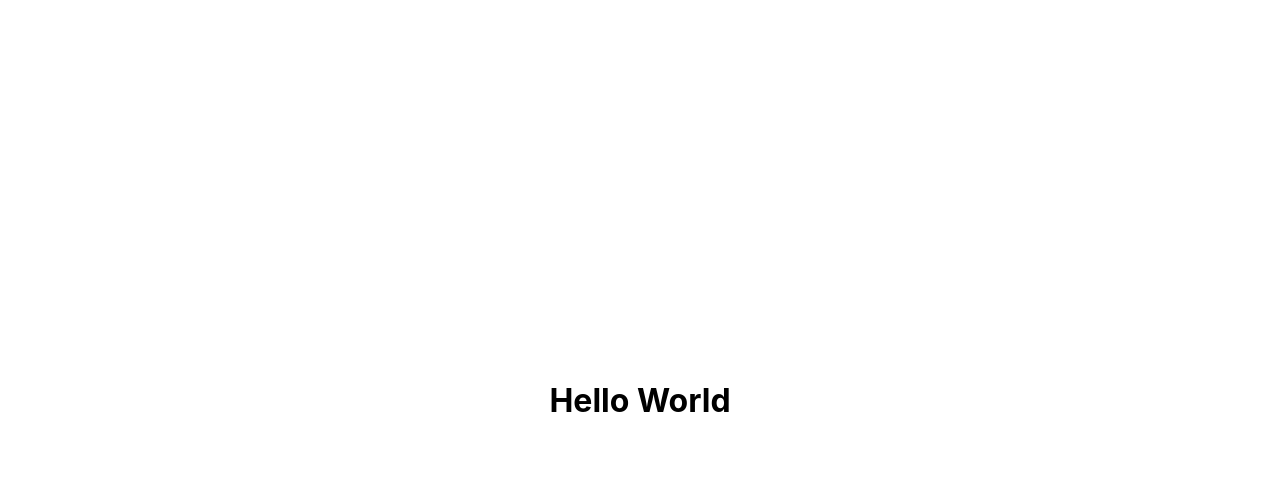
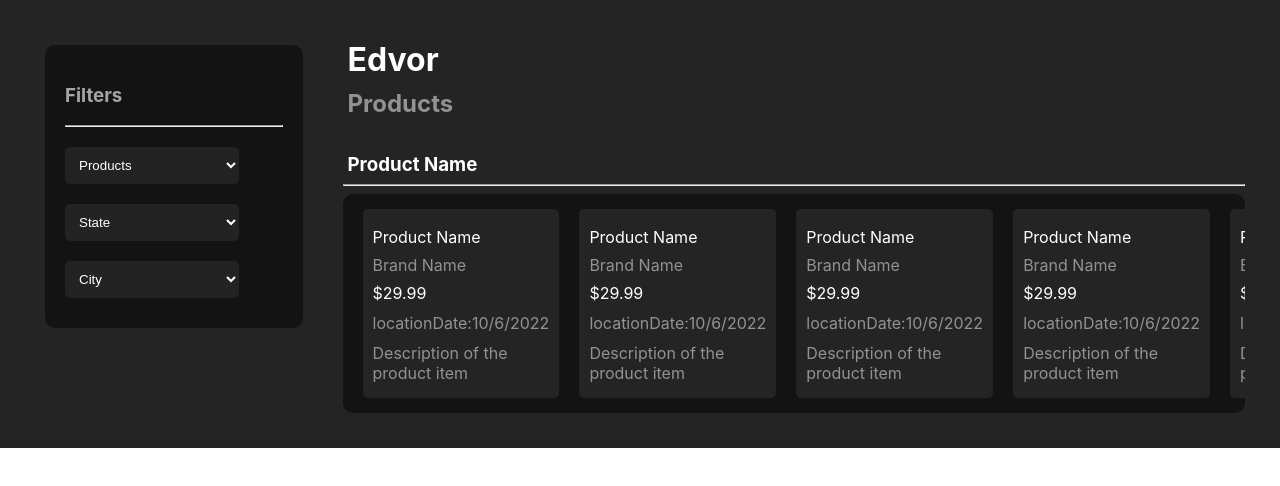
Before and after one commit to lolyparty/Edvor, a Next.js app: page / in a window 1280 px wide. Shown: the top 486 px of the page. Built offline with nearby package versions, Linux system fonts and the light colour scheme.

Commit message:
updated UI, filter and product components

```diff
--- a/pages/index.js
+++ b/pages/index.js
@@ -7,7 +7,161 @@ export default function Home() {
       <Head>
         <title>Hurray!! First NextJs App</title>
       </Head>
-      <h1>Hello World</h1>
+      <div className={styles.main}>
+        <div className={styles.leftcontainer}>
+          <div className={styles.leftcontainer_content}>
+            <h3>Filters</h3>
+            <hr className={styles.underline}></hr>
+              <select className={styles.productfilters}>
+                <option>Products</option>
+                <option>Products</option>
+                <option>Products</option>
+                <option>Products</option>
+              </select>
+              <select className={styles.productfilters}>
+                <option>State</option>
+              </select>
+              <select className={styles.productfilters}>
+                <option>City</option>
+              </select>
+          </div>
+        </div>
+        <div className={styles.rightcontent}>
+          <h1>Edvor</h1>
+          <h2>Products</h2>
+          <div className={styles.product}>
+            <h3>Product Name</h3>
+            <hr className={styles.underline}></hr>
+            <div className={styles.product_items_container}>
+              <div className={styles.product_item}>
+                <div className={styles.product_item_name_container}>
+                  <img src="" />
+                  <div className={styles.product_item_name}>
+                    <p>Product Name</p>
+                    <p>Brand Name</p>
+                    <p>$29.99</p>
+                  </div>
+                </div>
+                <div className={styles.product_item_details}>
+                  <div className={styles.product_item_date}>
+                    <p>location</p>
+                    <p>Date:10/6/2022</p>
+                  </div>
+                  <p>Description of the product item</p>
+                </div>
+              </div>
+
+              <div className={styles.product_item}>
+                <div className={styles.product_item_name_container}>
+                  <img src="" />
+                  <div className={styles.product_item_name}>
+                    <p>Product Name</p>
+                    <p>Brand Name</p>
+                    <p>$29.99</p>
+                  </div>
+                </div>
+                <div className={styles.product_item_details}>
+                  <div className={styles.product_item_date}>
+                    <p>location</p>
+                    <p>Date:10/6/2022</p>
+                  </div>
+                  <p>Description of the product item</p>
+                </div>
+              </div>
+
+              <div className={styles.product_item}>
+                <div className={styles.product_item_name_container}>
+                  <img src="" />
+                  <div className={styles.product_item_name}>
+                    <p>Product Name</p>
+                    <p>Brand Name</p>
+                    <p>$29.99</p>
+                  </div>
+                </div>
+                <div className={styles.product_item_details}>
+                  <div className={styles.product_item_date}>
+                    <p>location</p>
+                    <p>Date:10/6/2022</p>
+                  </div>
+                  <p>Description of the product item</p>
+                </div>
+              </div>
+
+              <div className={styles.product_item}>
+                <div className={styles.product_item_name_container}>
+                  <img src="" />
+                  <div className={styles.product_item_name}>
+                    <p>Product Name</p>
+                    <p>Brand Name</p>
+                    <p>$29.99</p>
+                  </div>
+                </div>
+                <div className={styles.product_item_details}>
+                  <div className={styles.product_item_date}>
+                    <p>location</p>
+                    <p>Date:10/6/2022</p>
+                  </div>
+                  <p>Description of the product item</p>
+                </div>
+              </div>
+
+              <div className={styles.product_item}>
+                <div className={styles.product_item_name_container}>
+                  <img src="" />
+                  <div className={styles.product_item_name}>
+                    <p>Product Name</p>
+                    <p>Brand Name</p>
+                    <p>$29.99</p>
+                  </div>
+                </div>
+                <div className={styles.product_item_details}>
+                  <div className={styles.product_item_date}>
+                    <p>location</p>
+                    <p>Date:10/6/2022</p>
+                  </div>
+                  <p>Description of the product item</p>
+                </div>
+              </div>
+
+              <div className={styles.product_item}>
+                <div className={styles.product_item_name_container}>
+                  <img src="" />
+                  <div className={styles.product_item_name}>
+                    <p>Product Name</p>
+                    <p>Brand Name</p>
+                    <p>$29.99</p>
+                  </div>
+                </div>
+                <div className={styles.product_item_details}>
+                  <div className={styles.product_item_date}>
+                    <p>location</p>
+                    <p>Date:10/6/2022</p>
+                  </div>
+                  <p>Description of the product item</p>
+                </div>
+              </div>
+
+              {/* <div className={styles.product_item}>
+                <div className={styles.product_item_name_container}>
+                  <img src="" />
+                  <div className={styles.product_item_name}>
+                    <p>Product Name</p>
+                    <p>Brand Name</p>
+                    <p>$29.99</p>
+                  </div>
+                </div>
+                <div className={styles.product_item_details}>
+                  <div className={styles.product_item_date}>
+                    <p>location</p>
+                    <p>Date:10/6/2022</p>
+                  </div>
+                  <p>Description of the product item</p>
+                </div>
+              </div> */}
+            </div>
+        </div>
+        </div>
+      </div>
     </div>
   )
 }
--- a/styles/Home.module.css
+++ b/styles/Home.module.css
@@ -1,7 +1,124 @@
 .container {
-  height:100vh;
-  width:100vw;
-  display: flex;
-  justify-content: center;
-  align-items: center;
+  padding:25px;
+  background: #242424;
+  overflow: hidden;
 }
+
+.main{
+  width:100%;
+  display:flex;
+  gap: 10px;
+}
+
+.leftcontainer{
+  width:25%;
+  padding:20px;
+  color: #A5A5A5;
+}
+
+.leftcontainer_content{
+  background: #131313;
+  padding:20px;
+  border-radius:10px;
+}
+
+.underline{
+  background:#A5A5A5;
+  width:100%;
+}
+
+.productfilters{
+  display: block;
+  border:none;
+  border-radius:5px;
+  background: #232323;
+  color:#fff;
+  padding:10px;
+  width:80%;
+  margin-top:20px;
+  margin-bottom:10px;
+}
+.productfilters option{
+  padding:5px;
+}
+
+.rightcontent{
+  padding:10px;
+  color:#fff;
+  width:75%;
+}
+
+.rightcontent h1{
+  margin-bottom:10px;
+  margin-top:5px;
+  margin-left:5px;
+}
+
+.rightcontent h2{
+  color: #FFFFFF80;
+  margin-top:5px;
+  margin-left:5px;
+}
+
+.product{
+  overflow-x: hidden;
+}
+
+.product h3{
+  margin-bottom: 5px;
+  margin-top: 15px;
+  margin-left:5px;
+}
+
+.product_items_container{
+  background:#131313;
+  border-radius:10px;
+  padding:15px;
+  display:flex;
+  overflow-x: auto;
+  gap:10px;
+  /* white-space: nowrap; */
+  overflow-y: hidden;
+}
+
+.product_items_container::-webkit-scrollbar {
+  display: none;
+}
+
+.product_item{
+  background:#242424;
+  padding:10px;
+  border-radius:5px;
+  color:#FFFFFF80;
+  margin-left:5px;
+  margin-right:5px;
+}
+
+.product_item_name_container{
+  display:flex;
+}
+
+.product_item_name p{
+  margin-top:8px;
+  margin-bottom:5px;
+}
+
+.product_item_name p:first-child, .product_item_name p:last-child{
+  color:#fff;
+
+}
+
+.product_item_date{
+  display:flex;
+  justify-content: space-between;
+}
+
+.product_item_date p{
+  margin-top:5px;
+  margin-bottom:5px;
+}
+
+.product_item_details p:last-child{
+  margin-top:5px;
+  margin-bottom:5px;
+}
```
